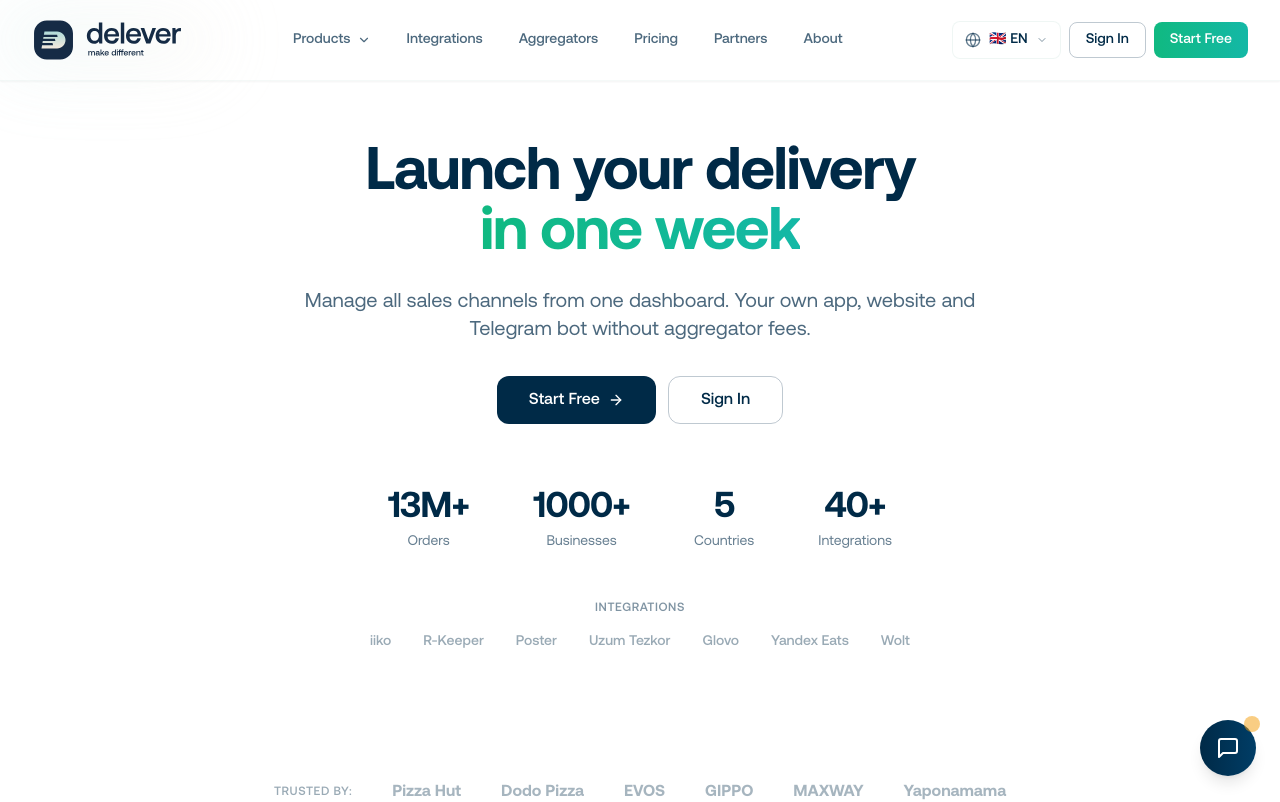
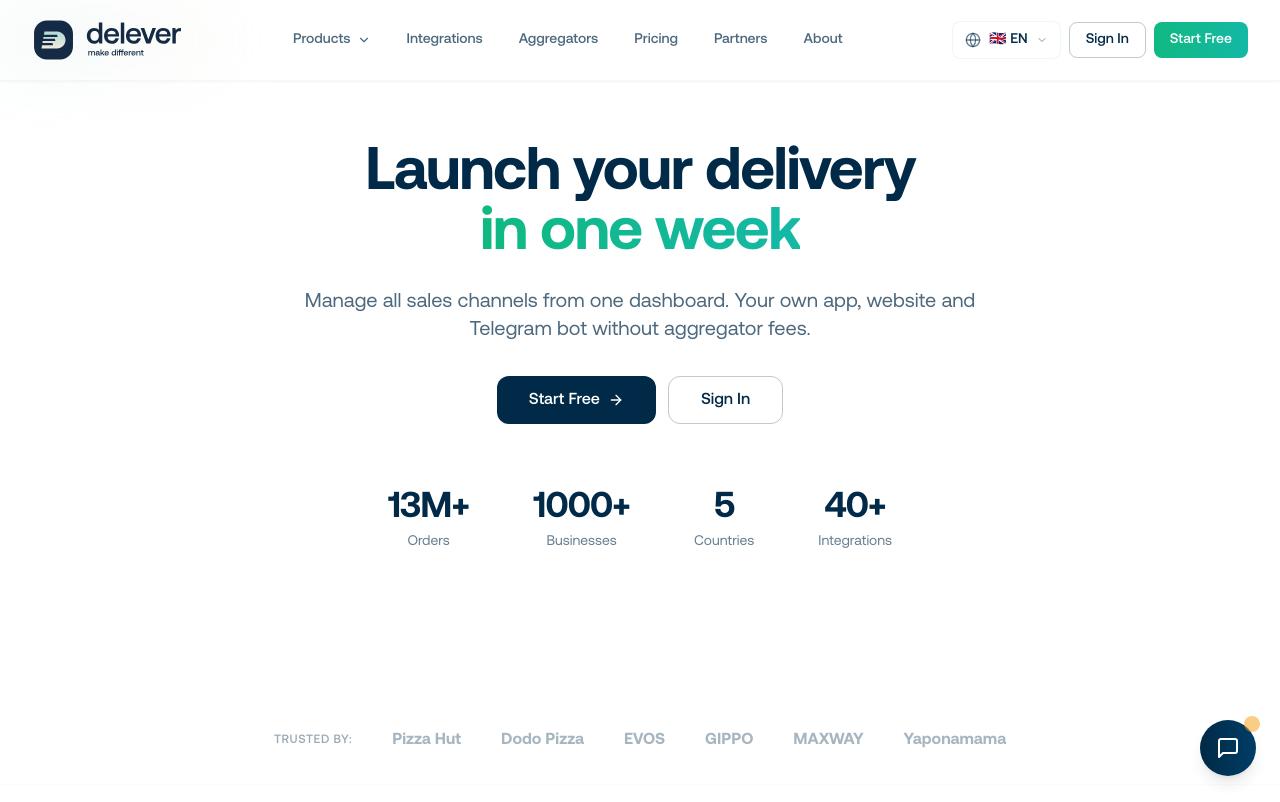
Before and after one commit to faxryuk-commits/delever-io, a React (Vite) app: page / in a window 1280 px wide. Shown: the top 802 px of the page. Built offline with nearby package versions, Linux system fonts and the light colour scheme.

Commit message:
fix: убран блок интеграций из Hero

```diff
--- a/src/components/home/Hero.tsx
+++ b/src/components/home/Hero.tsx
@@ -80,29 +80,6 @@
             ))}
           </motion.div>
 
-          {/* Integrations */}
-          <motion.div
-            initial={{ opacity: 0 }}
-            animate={{ opacity: 1 }}
-            transition={{ duration: 0.5, delay: 0.4 }}
-            className="text-center"
-          >
-            <p className="text-xs text-brand-darkBlue/50 mb-4 uppercase tracking-wider font-medium">
-              {t('nav.integrations')}
-            </p>
-            <div className="flex flex-wrap justify-center items-center gap-x-8 gap-y-3">
-              {['iiko', 'R-Keeper', 'Poster', 'Uzum Tezkor', 'Glovo', 'Yandex Eats', 'Wolt'].map(
-                (brand) => (
-                  <span
-                    key={brand}
-                    className="text-sm font-medium text-brand-darkBlue/40"
-                  >
-                    {brand}
-                  </span>
-                )
-              )}
-            </div>
-          </motion.div>
         </div>
       </section>
 
```
